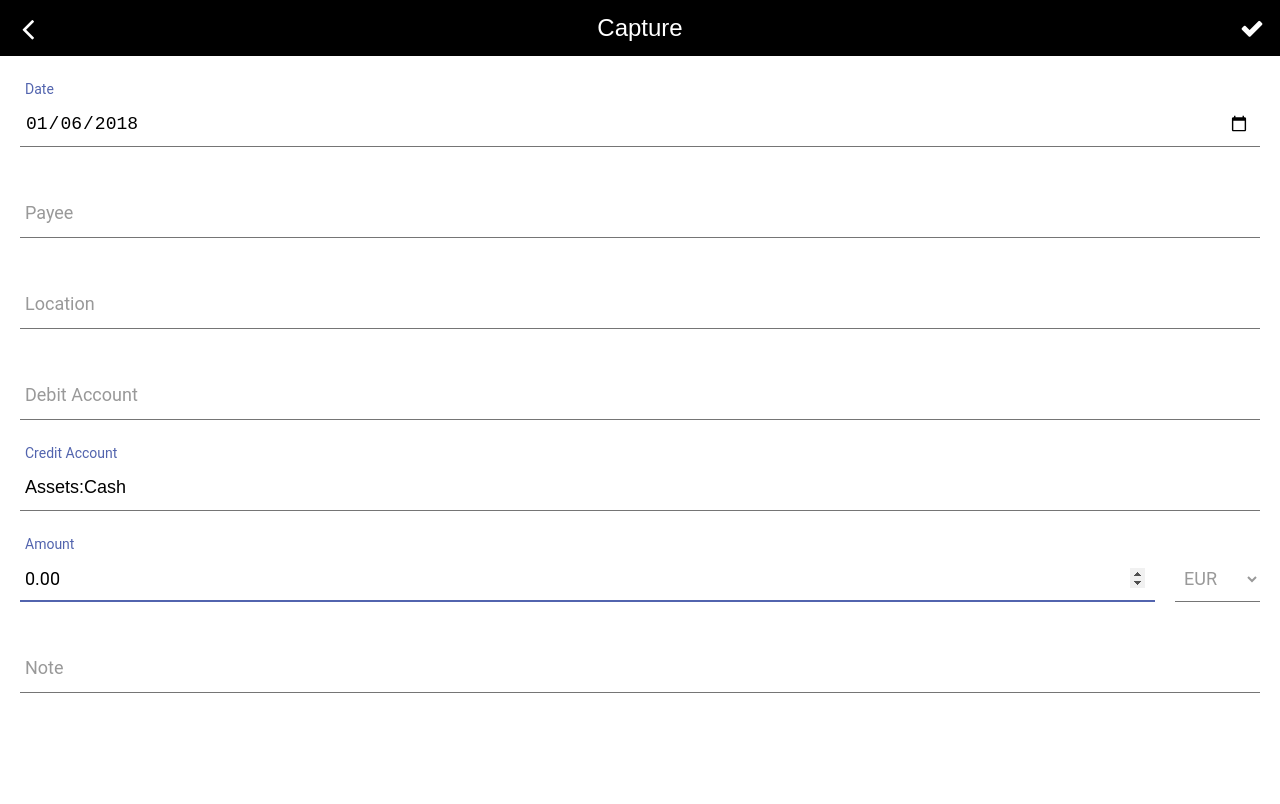
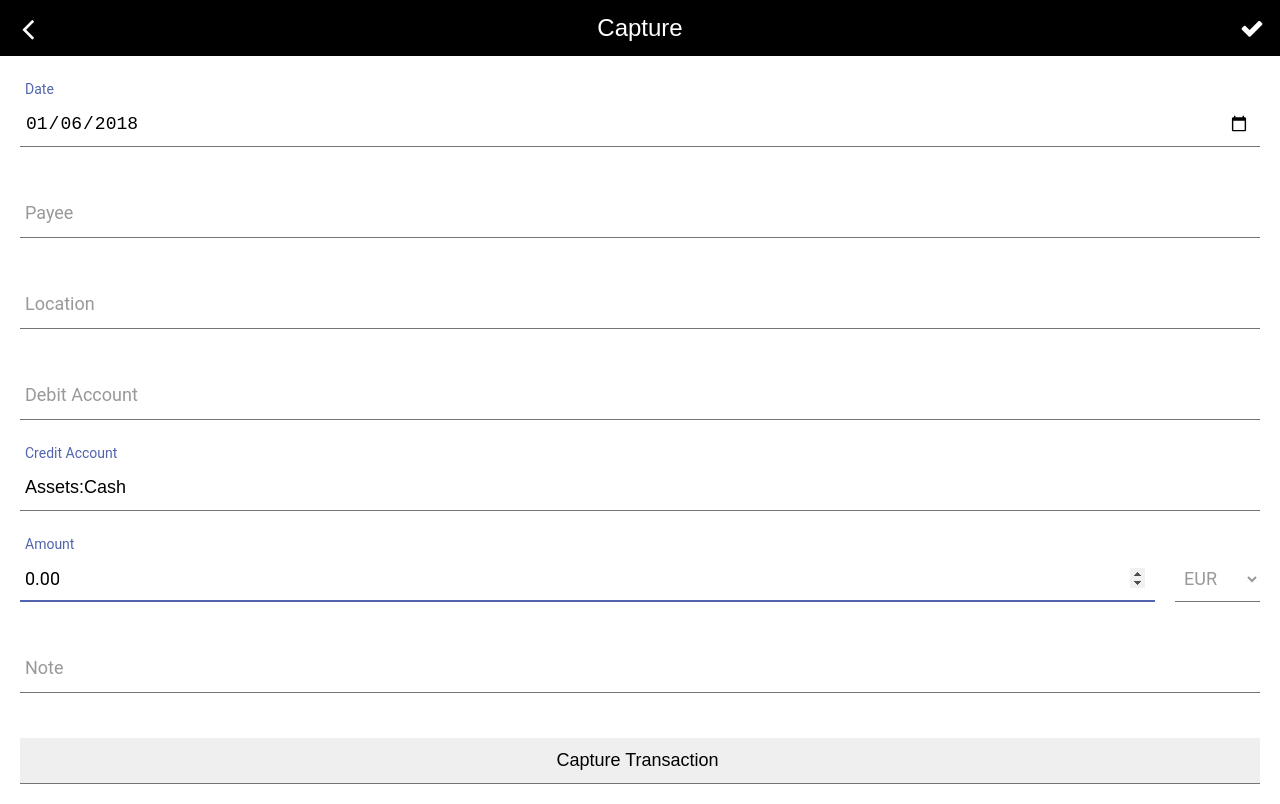
Before and after one commit to leoc/ledger-app, a React app in the folder ledger-web-capture/: page / in a window 1280 px wide. Built offline with nearby package versions, Linux system fonts and the light colour scheme.

Commit message:
Use form submit for capturing form

```diff
--- a/ledger-web-capture/src/App.js
+++ b/ledger-web-capture/src/App.js
@@ -84,7 +84,12 @@ class App extends Component {
 	});
     }
 
-    submitCaptureForm = () => {
+    triggerFormSubmit = () => {
+	this.refs.form.submit();
+    }
+
+    submitCaptureForm = (event) => {
+	event.preventDefault()
 	if(!this.refs.form.checkValidity()) return;
 	fetch(
 	    "/transactions",
@@ -161,7 +166,7 @@ class App extends Component {
 		    <h2>Capture</h2>
 		  </header>
 		  <div className="content">
-		    <form ref="form">
+		    <form ref="form" onSubmit={this.submitCaptureForm}>
 		      <div className="group">
 			<input type="date" name="date" placeholder=" " value={this.state.date} onChange={this.setDate} required={true} />
 			<span className="bar"></span>
@@ -195,6 +200,7 @@ class App extends Component {
 			<input type="text" name="note" placeholder=" " value={this.state.note} onChange={this.changeNote} />
 			<label>Note</label>
 		      </div>
+		      <input type="submit" value="Capture Transaction" />
 		    </form>
 		  </div>
 		</div>
```
